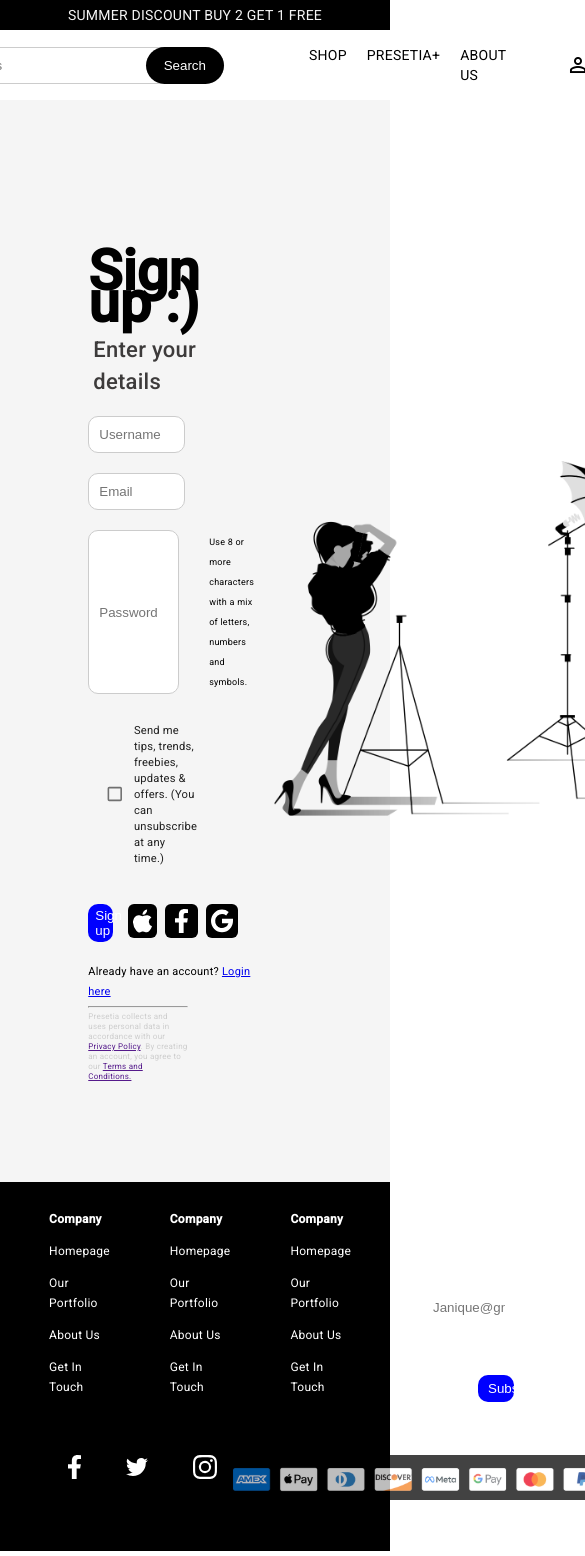
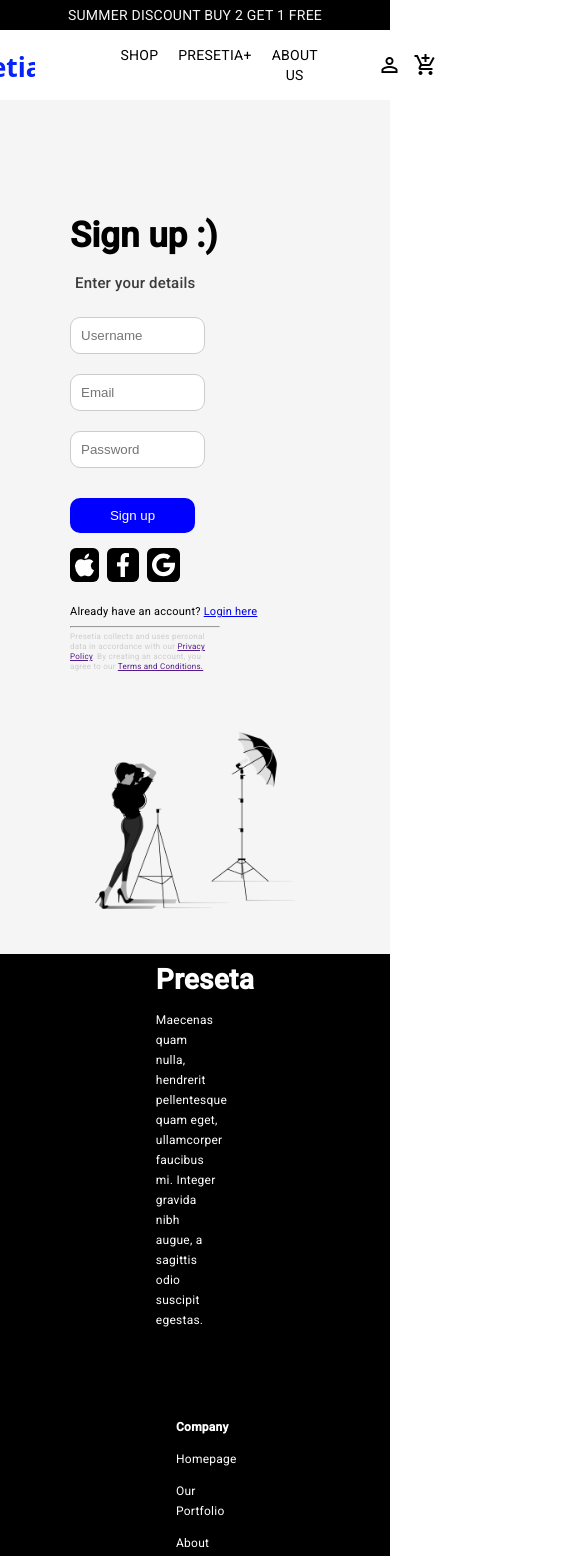
Before and after one commit to grthamad/Presetia, an Angular app: page /signup in a window 390 px wide. Shown: the top 1556 px of the page, 585 px wide, since content can reach past the window. Built offline with nearby package versions, Linux system fonts and the light colour scheme.

Commit message:
some responsiveness

```diff
--- a/src/app/login/login.component.scss
+++ b/src/app/login/login.component.scss
@@ -344,4 +344,82 @@
       }
     }
   }
+
+  @media screen and (max-width: 768px) {
+    .top-bar {
+      flex-direction: column;
+      .black-bar,
+      .white-bar {
+        flex-direction: row;
+        text-align: center;
+      }
+
+      .white-bar-container {
+        flex-direction: column;
+        .search-container {
+          display: none;
+        }
+      }
+    }
+
+    .content {
+      .content-container {
+        align-items: center;
+        justify-content: space-around;
+        flex-direction: column;
+
+        .image-section img {
+          width: 200px;
+        }
+
+        .text-section {
+          width: 250px;
+          margin-top: 20px;
+          h1 {
+            font-size: 35px;
+          }
+          h2.sub-heading {
+            font-size: 15px;
+          }
+          .action-button {
+            flex-direction: column;
+            .login-button {
+              width: 50%;
+            }
+          }
+        }
+      }
+    }
+    .footer {
+      .footer-content {
+        .footer-row-one {
+          width: 100%;
+          flex-direction: column;
+          justify-content: center;
+          align-items: center;
+          .footer-section.five {
+            .subscribe-button {
+              margin: 10% 0%;
+              width: 100%;
+            }
+            h3 {
+              font-size: 17px;
+            }
+            input {
+              width: 100%;
+            }
+            p {
+              display: none;
+            }
+          }
+        }
+        .footer-row-second {
+          width: 100%;
+          flex-direction: column;
+          justify-content: center;
+          align-items: center;
+        }
+      }
+    }
+  }
 }
--- a/src/app/signup/signup.component.scss
+++ b/src/app/signup/signup.component.scss
@@ -366,4 +366,89 @@
       }
     }
   }
+  @media screen and (max-width: 768px) {
+    .top-bar {
+      flex-direction: column;
+      .black-bar,
+      .white-bar {
+        flex-direction: row;
+        text-align: center;
+      }
+
+      .white-bar-container {
+        flex-direction: column;
+        .search-container {
+          display: none;
+        }
+      }
+    }
+
+    .content {
+      .content-container {
+        align-items: center;
+        justify-content: space-around;
+        flex-direction: column;
+
+        .image-section img {
+          width: 200px;
+        }
+
+        .text-section {
+          width: 250px;
+          margin-top: 20px;
+          h1 {
+            font-size: 35px;
+          }
+          h2.sub-heading {
+            font-size: 15px;
+          }
+          .action-button {
+            flex-direction: column;
+            .signup-button {
+              width: 50%;
+            }
+          }
+          .my-checkbox {
+            display: none;
+          }
+          .password-input {
+            .password-tip {
+              display: none;
+            }
+          }
+        }
+      }
+    }
+    .footer {
+      .footer-content {
+        .footer-row-one {
+          width: 100%;
+          flex-direction: column;
+          justify-content: center;
+          align-items: center;
+          .footer-section.five {
+            .subscribe-button {
+              margin: 10% 0%;
+              width: 100%;
+            }
+            h3 {
+              font-size: 17px;
+            }
+            input {
+              width: 100%;
+            }
+            p {
+              display: none;
+            }
+          }
+        }
+        .footer-row-second {
+          width: 100%;
+          flex-direction: column;
+          justify-content: center;
+          align-items: center;
+        }
+      }
+    }
+  }
 }
```
